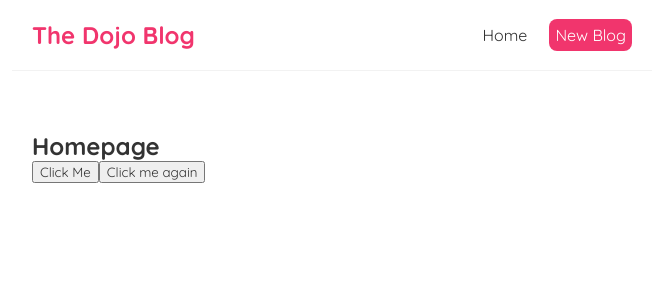
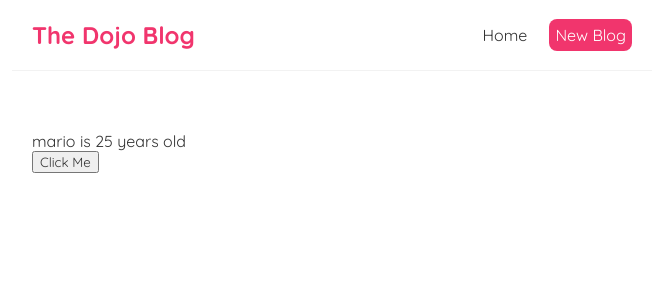
Before and after one commit to dennisliang01/react-tutorial, a React (Create React App) app: page / in a window 1280 px wide. Shown: the top 300 px of the page, without its empty margins (308-971 px from the left). Built offline with nearby package versions, Linux system fonts and the light colour scheme.

Commit message:
lesson 8

```diff
--- a/src/Home.js
+++ b/src/Home.js
@@ -1,21 +1,22 @@
+import { useState} from 'react';
+
 const Home = () => {
 
+    // let name = 'mario';
+    const [name, setName] = useState('mario')
+    const [age, setAge] = useState(25)
 
     const handleClick = (e) => {
-        console.log('hello, ninjas', e);
-
+        setName('luigi');
+        setAge(30);
     }
 
-    const handleClickAgain = (name, e) => {
-        console.log('hello ' + name, e.target);
-    }
+
 
     return (
         <div className="home">
-            <h2>Homepage</h2>
+            <p>{ name } is { age } years old</p>
             <button onClick={handleClick}>Click Me</button>
-            {/* Anonymous function to pass in parameter */}
-            <button onClick={(e) => handleClickAgain('Dennis', e)}>Click me again</button>
         </div>
      );
 }
```
